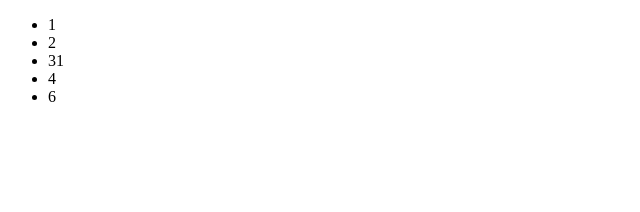
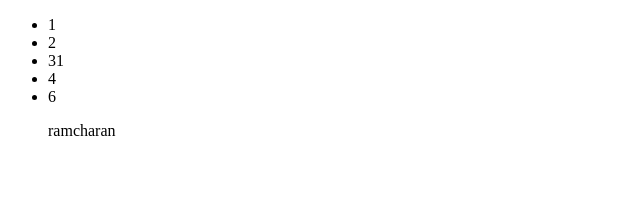
Before and after one commit to adprasad1996/hellow, a React (Create React App) app: page / in a window 1280 px wide. Shown: the top 212 px of the page, without its empty margins (0-640 px from the left). Built offline with nearby package versions, Linux system fonts and the light colour scheme.

Commit message:
added name

```diff
--- a/src/App.js
+++ b/src/App.js
@@ -10,6 +10,7 @@ function App() {
         <li>31</li>
         <li>4</li>
         <li>6</li>
+        <p>ramcharan</p>
       </ul>
     </div>
   );
```
